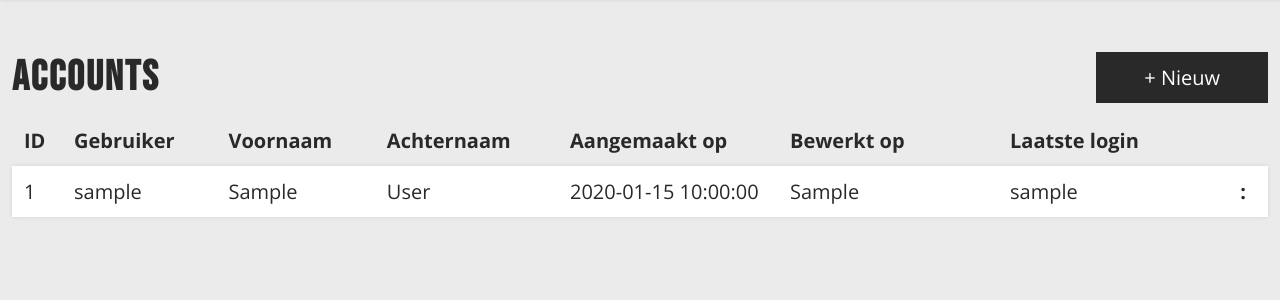
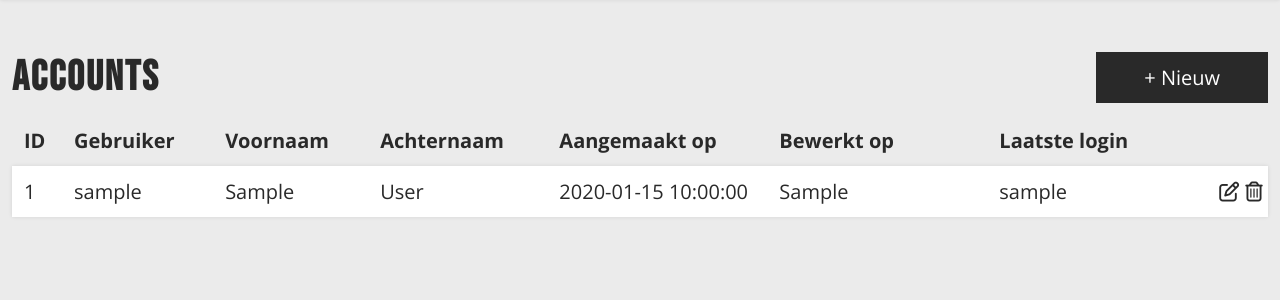
Before and after one commit to TheRealHavoc/admin.stemadvies, a PHP site: page /accounts in a window 1280 px wide. Shown: the part 146-446 px from the top of the page. Run offline with PHP 8.4, Linux system fonts and the light colour scheme; the visitor is signed in with stand-in values (Sample User, id 1); tables that the repository leaves empty or names only in its code hold one stand-in row (values such as "Sample post"); some libraries are stand-ins or nearby versions.

Commit message:
add better routing to account add and edit

```diff
--- a/app/config/routing.php
+++ b/app/config/routing.php
@@ -30,19 +30,23 @@
                 if (@$url[1] === "add") {
 
                     $requested_page = '../app/views/pages/accounts/add.php';
-                    $page_title = 'Toevoegen > Accounts';
+                    $page_title = 'Account toevoegen';
                     break;
 
                 } else if (@$url[1] === "edit") {
 
+                    $pointer = @$url[2];
+
                     $requested_page = '../app/views/pages/accounts/edit.php';
-                    $page_title = 'Bewerken > Accounts';
+                    $page_title = 'Account bewerken';
                     break;
 
                 } else if (@$url[1] === "delete") {
 
+                    $pointer = @$url[2];
+
                     $requested_page = '../app/views/pages/accounts/delete.php';
-                    $page_title = 'Accounts';
+                    $page_title = 'Account verwijderen';
                     break;
 
                 }
--- a/app/views/pages/accounts/accounts.php
+++ b/app/views/pages/accounts/accounts.php
@@ -53,7 +53,18 @@
                                 <td id="created_on"><span><?=$user[4];?></span></td>
                                 <td id="last_edited"><span><?=$user[5];?></span></td>
                                 <td id="last_login"><span><?=$user[6];?></span></td>
-                                <td id="misc"><a href="/?edit=ac_<?=$user[0];?>"><h2>:</h2></a></td>
+                                <td id="misc">
+                                    <a href="/accounts/edit/<?=$user[0];?>">
+                                        <h2>
+                                            <i class="far fa-edit"></i>
+                                        </h2>
+                                    </a>
+                                    <a href="/accounts/delete/<?=$user[0];?>">
+                                        <h2>
+                                            <i class="far fa-trash-alt"></i>
+                                        </h2>
+                                    </a>
+                                </td>
                             </tr>
                         <?php endforeach; ?>
 
--- a/app/views/pages/accounts/delete.php
+++ b/app/views/pages/accounts/delete.php
@@ -5,4 +5,6 @@
 
     $account = new Account($db);
 
+
+
 ?>
--- a/app/views/sections/header.php
+++ b/app/views/sections/header.php
@@ -2,7 +2,7 @@
     <div class="container">
         <div class="row">
             <div class="col">
-                <img src="../media/logo.png" alt="Stemadvies" width="80px" height="auto">
+                <img src="/media/logo.png" alt="Stemadvies" width="80px" height="auto">
                 <h1>Stemadvies</h1>
             </div>
             <div class="col">
--- a/public/index.php
+++ b/public/index.php
@@ -7,7 +7,7 @@
         <meta name="viewport" content="width=device-width, initial-scale=1.0">
         <meta http-equiv="X-UA-Compatible" content="ie=edge">
         <title><?=$page_title?> &bull; Stemadvies</title>
-        <link rel="stylesheet" href="../css/app.css">
+        <link rel="stylesheet" href="/css/app.css">
         <link href="https://fonts.googleapis.com/css?family=Bebas+Neue|Open+Sans:400,700&display=swap" rel="stylesheet">
         <script src="https://kit.fontawesome.com/8e1c1f3daf.js" crossorigin="anonymous"></script>
     </head>
--- a/public/scss/sections/_table.scss
+++ b/public/scss/sections/_table.scss
@@ -18,9 +18,12 @@ table {
         background: $white;
         box-shadow: $shadow;
         tr {
+            background: inherit;
             &:not(:last-child) {
                 border-bottom: 1px solid $lightgrey;
             }
+
+            cursor: pointer;
         }
         #misc {
             .toggle {
@@ -42,9 +45,20 @@ table {
 
     }
 
-    #id, #misc {
+    #id {
         width: 50px;
     }
+
+    #misc {
+        display: flex;
+        width: 50px;
+        a {
+            &:first-child {
+                margin-right: 6px;
+            }
+        }
+    }
+
     #created_on, #last_edited, #last_login {
         width: 220px;
     }
```
Also changed, not shown: public/css/app.css, 1 other file.
